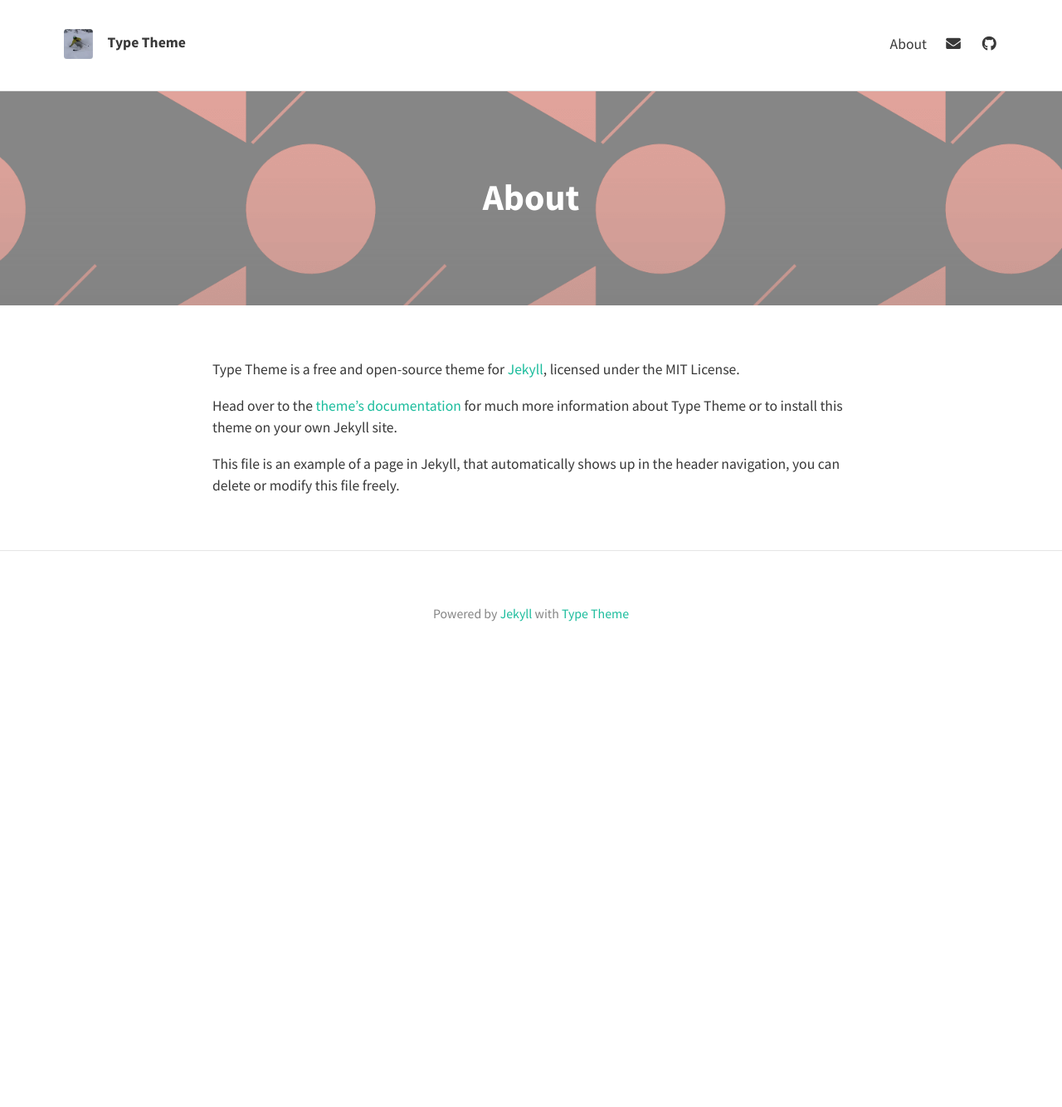
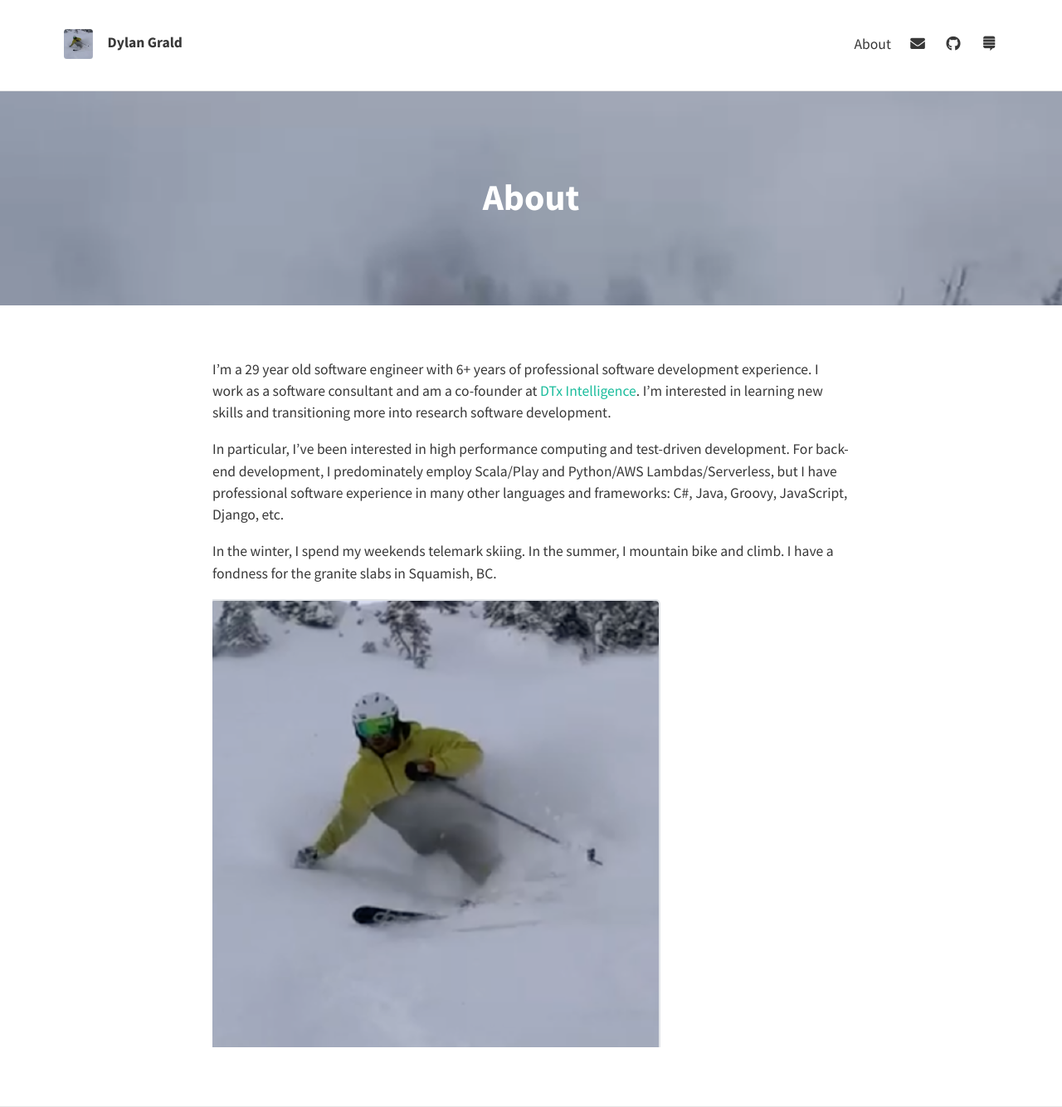
Before and after one commit to dgrald/dgrald.github.io, a Jekyll site: the page built from about.md, in a window 1280 px wide. Shown: the whole page at 83% size. Built offline with Jekyll 4.4.1, drawn with Linux system fonts in a browser that asks for light colours; nearby versions of some CDN libraries; before the commit the page ends 900 px from its top, so only the background shows below that.

Commit message:
Update about page

```diff
--- a/_config.yml
+++ b/_config.yml
@@ -11,7 +11,7 @@ github_username:  dgrald
 # THEME-SPECIFIC CONFIGURATION
 theme_settings:
   # Meta
-  title: Type Theme
+  title: Dylan Grald
   avatar: assets/img/ski.png
   favicon: assets/favicon.ico
   gravatar: # Email MD5 hash
@@ -20,9 +20,7 @@ theme_settings:
   # Header and footer text
   header_text: Dylan Grald
   header_text_feature_image:
-  footer_text: >
-   Powered by <a href="https://jekyllrb.com/">Jekyll</a> with <a href="https://github.com/rohanchandra/type-theme">Type Theme</a>
-
+  footer_text:
   # Icons
   rss: false
   email_address: "grald.dylan@gmail.com" # Full email address, e.g. "sam@example.com"
@@ -40,7 +38,7 @@ theme_settings:
   pinterest:
   reddit:
   soundcloud:
-  stack_exchange:  # Full URL
+  stack_exchange: "https://stackoverflow.com/users/3023454/dylan-grald" # Full URL
   steam:
   tumblr:
   twitter:
--- a/about.md
+++ b/about.md
@@ -2,11 +2,13 @@
 layout: page
 title: About
 permalink: /about/
-feature-img: "assets/img/sample_feature_img_2.png"
+feature-img: "assets/img/snowbird.png"
 ---
 
-Type Theme is a free and open-source theme for [Jekyll](http://jekyllrb.com/), licensed under the MIT License.
+I'm a 29 year old software engineer with 6+ years of professional software development experience. I work as a software consultant and am a co-founder at <a href="https://info.dtxintelligence.com">DTx Intelligence</a>. I'm interested in learning new skills and transitioning more into research software development.
 
-Head over to the [theme's documentation](https://rohanchandra.github.io/project/type/) for much more information about Type Theme or to install this theme on your own Jekyll site.
+In particular, I've been interested in high performance computing and test-driven development. For back-end development, I predominately employ Scala/Play and Python/AWS Lambdas/Serverless, but I have professional software experience in many other languages and frameworks: C#, Java, Groovy, JavaScript, Django, etc.
 
-This file is an example of a page in Jekyll, that automatically shows up in the header navigation, you can delete or modify this file freely.
+In the winter, I spend my weekends telemark skiing. In the summer, I mountain bike and climb. I have a fondness for the granite slabs in Squamish, BC.
+
+![Skiing at Crystal Mountain](/assets/img/ski.png)
```
Also changed, not shown: assets/img/snowbird.png (added).
